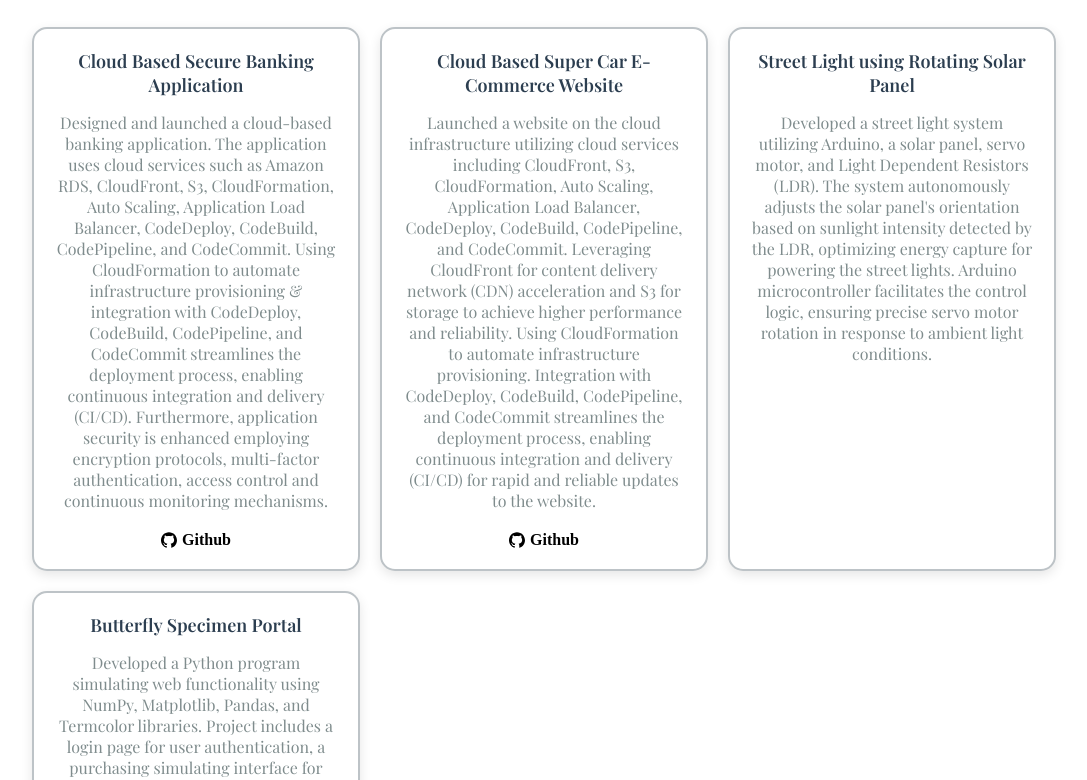
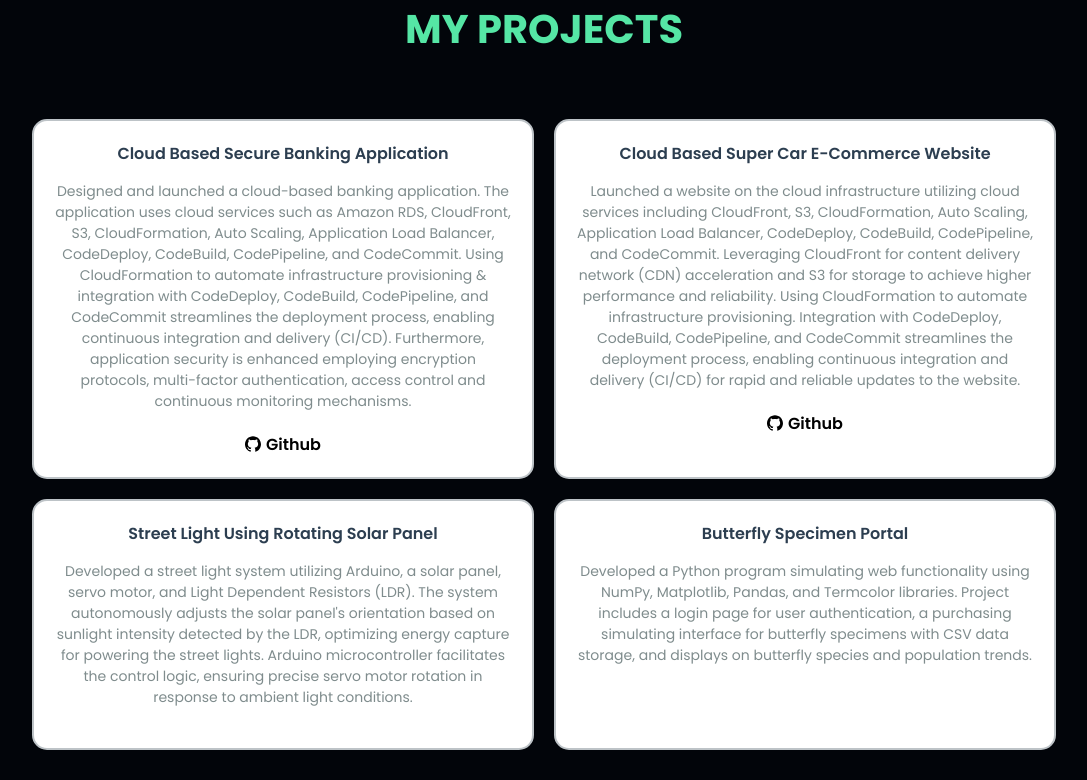
Before and after one commit to Eamin05/digitalPortfolio, a Next.js app: page / in a window 1280 px wide. Shown: the part 3038-3818 px from the top of the page, without its empty margins (96-1183 px from the left). Built offline with nearby package versions, Linux system fonts and the light colour scheme; a web font is replaced by a local one.

Commit message:
Updated with projects

```diff
--- a/src/components/Projects.js
+++ b/src/components/Projects.js
@@ -1,21 +1,21 @@
 import React from "react";
-import { dancingScript, playfairDisplay } from "./Fonts";
+import { dancingScript, playfairDisplay, poppins } from "./Fonts";
 import { GithubOutlined } from "@ant-design/icons";
 import "../styles/Projects.scss";
 
 const ProjectsComp = () => {
   return (
     <div className="projects-container">
-      <div className="projects-wrapper">
+      <div className={`projects-wrapper ${poppins.className}`}>
         <div className="projects-heading">
-          <h1 className={`${dancingScript.className}`}>My projects</h1>
+          <h1>My projects</h1>
         </div>
         <div className="projects-cards">
           <div className="proj-card">
-            <p className={`${playfairDisplay.className} proj-heading`}>
+            <p className={`proj-heading`}>
               Cloud Based Secure Banking Application
             </p>
-            <p className={`${playfairDisplay.className} proj-desc`}>
+            <p className={`proj-desc`}>
               {" "}
               Designed and launched a cloud-based banking application. The
               application uses cloud services such as Amazon RDS, CloudFront,
@@ -38,10 +38,10 @@ const ProjectsComp = () => {
           </div>
 
           <div className="proj-card">
-            <p className={`${playfairDisplay.className} proj-heading`}>
+            <p className={` proj-heading`}>
               Cloud Based Super Car E-Commerce Website
             </p>
-            <p className={`${playfairDisplay.className} proj-desc`}>
+            <p className={` proj-desc`}>
               {" "}
               Launched a website on the cloud infrastructure utilizing cloud
               services including CloudFront, S3, CloudFormation, Auto Scaling,
@@ -63,10 +63,10 @@ const ProjectsComp = () => {
           </div>
 
           <div className="proj-card">
-            <p className={`${playfairDisplay.className} proj-heading`}>
+            <p className={` proj-heading`}>
               Street Light using Rotating Solar Panel
             </p>
-            <p className={`${playfairDisplay.className} proj-desc`}>
+            <p className={` proj-desc`}>
               {" "}
               Developed a street light system utilizing Arduino, a solar panel,
               servo motor, and Light Dependent Resistors (LDR). The system
@@ -79,10 +79,8 @@ const ProjectsComp = () => {
           </div>
 
           <div className="proj-card">
-            <p className={`${playfairDisplay.className} proj-heading`}>
-              Butterfly Specimen Portal
-            </p>
-            <p className={`${playfairDisplay.className} proj-desc`}>
+            <p className={`proj-heading`}>Butterfly Specimen Portal</p>
+            <p className={`proj-desc`}>
               {" "}
               Developed a Python program simulating web functionality using
               NumPy, Matplotlib, Pandas, and Termcolor libraries. Project
--- a/src/styles/Projects.scss
+++ b/src/styles/Projects.scss
@@ -1,7 +1,7 @@
 .projects-container {
   width: 100%;
-  padding: 50px 0;
-  background: #ffffff;
+  padding: 100px 0;
+  background: #02050a;
 
   .projects-wrapper {
     width: 100%;
@@ -11,26 +11,23 @@
     justify-content: center;
 
     .projects-heading {
-      margin-bottom: 30px;
+      margin-bottom: 60px;
       text-align: center;
       opacity: 0;
       transform: translateY(-20px);
-
       animation: fadeIn 0.8s ease-in-out forwards;
 
       h1 {
         font-size: 40px;
-        font-weight: 700;
-        position: relative;
-        color: #ff6b6b;
-        display: inline-block;
+        color: #55e6a5;
+        text-transform: uppercase;
       }
     }
 
     .projects-cards {
       width: 80%;
       display: grid;
-      grid-template-columns: repeat(auto-fit, minmax(300px, 1fr));
+      grid-template-columns: repeat(auto-fit, minmax(400px, 1fr));
       gap: 20px;
 
       .proj-card {
@@ -40,7 +37,6 @@
         padding: 20px;
         min-height: max-content;
         position: relative;
-        box-shadow: 0px 4px 12px rgba(0, 0, 0, 0.1);
         transition: transform 0.3s ease-in-out, box-shadow 0.3s ease-in-out;
         overflow: hidden;
         opacity: 0;
@@ -48,20 +44,21 @@
         animation: fadeInUp 0.8s ease-in-out forwards;
 
         &:hover {
-          transform: scale(1.1); /* Increase size */
-          box-shadow: 0px 15px 30px rgba(0, 0, 0, 0.2); /* Only shadow effect */
+          transform: scale(2); /* Increase size */
+          box-shadow: 0px 15px 30px rgba(255, 255, 255, 0.5); /* Only shadow effect */
         }
 
         .proj-heading {
-          font-size: 18px;
+          font-size: 16px;
           font-weight: 600;
           margin-bottom: 15px;
           text-align: center;
           color: #2c3e50;
+          text-transform: capitalize;
         }
 
         .proj-desc {
-          font-size: 16px;
+          font-size: 14px;
           margin-bottom: 20px;
           text-align: center;
           color: #7f8c8d;
```
